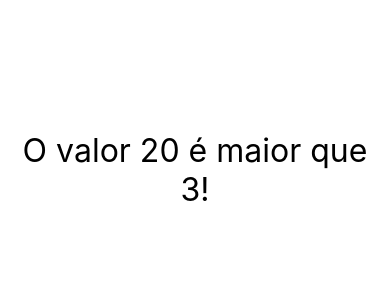
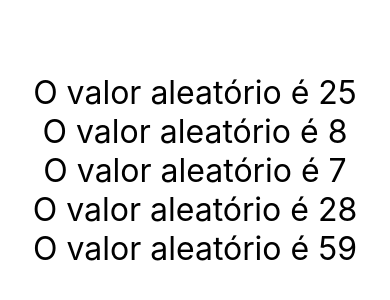
Before and after one commit to Railson25/react-native-exercicios, a React Native app in the folder exercicios/: screen / in a window 390 px wide. Shown: the part 252-552 px from the top of the page. Built offline with nearby package versions, Linux system fonts and the light colour scheme.

Commit message:
Numeros Aleatórios

```diff
--- a/exercicios/src/App.js
+++ b/exercicios/src/App.js
@@ -3,13 +3,19 @@
 
 // import Primeiro from './components/Primeiro'
 // import Comp, { Comp1, Comp2 } from './components/Multi'
-import MinMax from './components/MinMax'
+// import MinMax from './components/MinMax'
+import Aleatorio from './components/Aleatorio'
 
 
 export default () => (
     <View style={style.App}>
-        <MinMax min="3" max="20" />
-        {/* <Comp />
+        <Aleatorio min={1} max={60} />
+        <Aleatorio min={1} max={60} />
+        <Aleatorio min={1} max={60} />
+        <Aleatorio min={1} max={60} />
+        <Aleatorio min={1} max={60} />
+        {/* <MinMax min={3} max={20} />
+        <Comp />
         <Comp1 />
         <Comp2 />
         <Primeiro /> */}
--- /dev/null
+++ b/exercicios/src/components/Aleatorio.js
@@ -0,0 +1,15 @@
+import React from 'react'
+import { Text } from 'react-native'
+import Style from './estilo'
+
+export default props => {
+    const { min, max } = props
+    const delta = max - min + 1
+    const aleatorio = parseInt(Math.random() * delta) + min
+
+    return (
+        <Text style={Style.font}>
+            O valor aleatório é {aleatorio}
+        </Text>
+    )
+}
```
